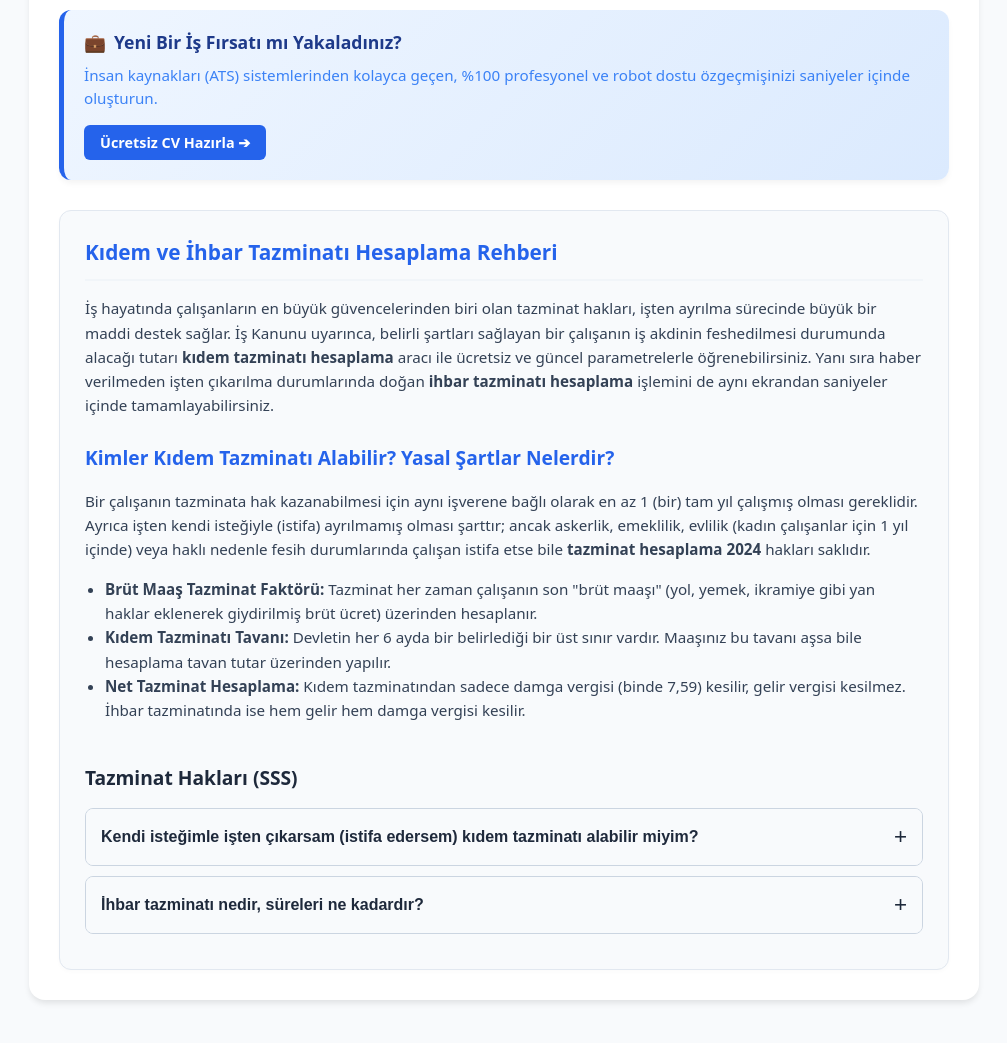
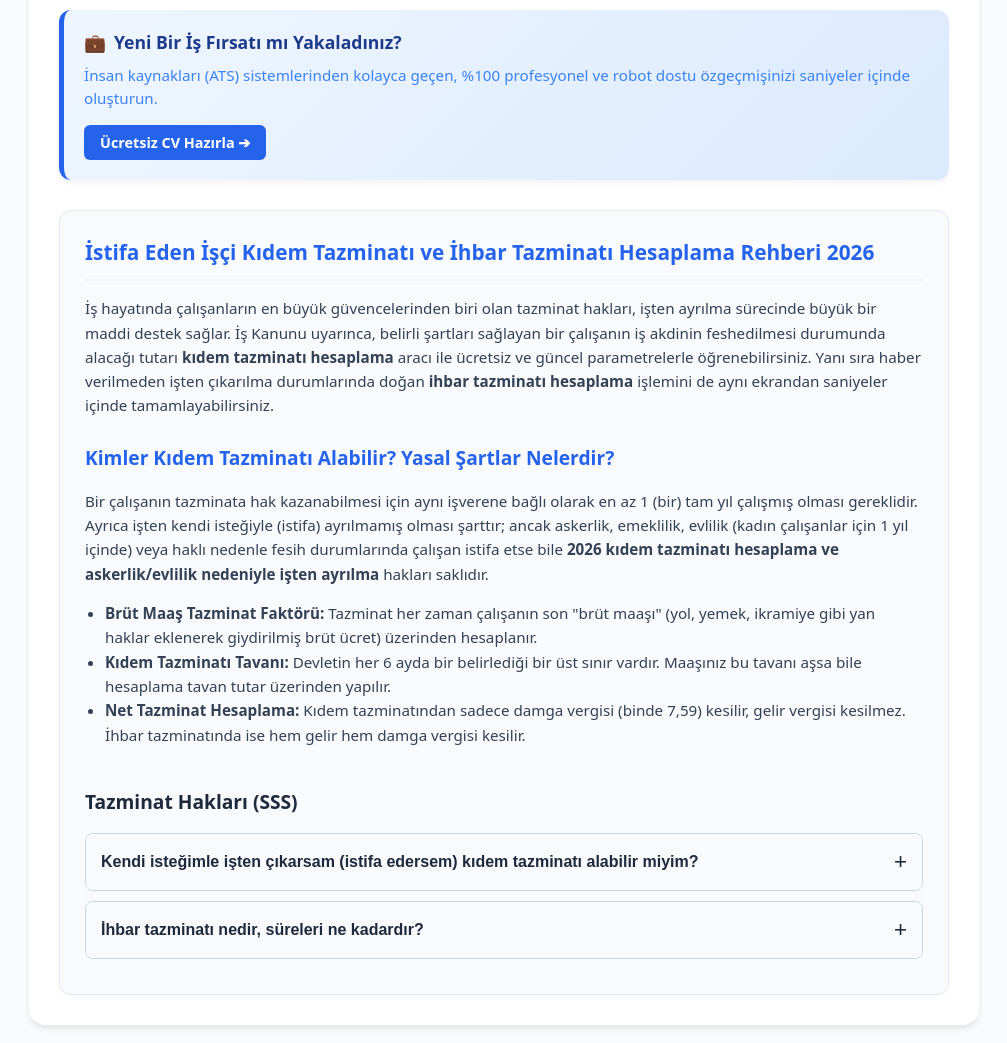
Before and after one commit to cempolat172-arch/pratikhesaplar, a FastAPI app: page /kidem-tazminati-hesaplama in a window 1280 px wide. Shown: the part 842-1885 px from the top of the page, without its empty margins (136-1143 px from the left). Run offline with FastAPI, Linux system fonts and the light colour scheme; data that the repository does not hold is empty.

Commit message:
SEO: Anahtar Kelime Haritasindaki tum Altin Firsat (Long-Tail) kelimeler sayfalara ve meta basliklara uygulandi.

```diff
--- a/main.py
+++ b/main.py
@@ -30,8 +30,8 @@ async def kredi(request: Request, tutar: str = "", vade: str = ""):
         title = f"{tutar} TL {vade} Ay Kredi Hesaplama {year} | Pratik Hesaplar"
         desc = f"{year} yılı güncel faiz oranlarıyla {tutar} TL tutarındaki kredinin {vade} ay vadeli taksit ve geri ödeme tablosunu anında hesaplayın."
     else:
-        title = f"Kredi Hesaplama Aracı {year} | İhtiyaç, Taşıt ve Konut Kredisi - Pratik Hesaplar"
-        desc = f"{year} yılı güncel faiz oranlarıyla hızlı kredi hesaplama yapın. İstediğiniz vade oranlarına göre aylık taksit miktarını ve toplam geri ödeme tutarını anında öğrenin."
+        title = f"İhtiyaç Kredisi Erken Kapama İndirimi & Taksit Hesaplama {year} | Pratik Hesaplar"
+        desc = f"{year} güncel banka faizleriyle ihtiyaç, konut ve taşıt kredisi taksit hesaplama. Erken kapama faiz indirimi ve toplam maliyet tablosu."
 
     return templates.TemplateResponse(
         request=request,
@@ -51,8 +51,8 @@ async def kdv(request: Request):
         request=request,
         name="kdv.html",
         context={
-            "title": "KDV Hesaplama 2026 | KDV Dahil ve Hariç Hesaplama - Pratik Hesaplar",
-            "description": "%1, %10 ve %20 güncel KDV oranları ile KDV dahil ve KDV hariç tutarları saniyeler içinde hesaplayın. Pratik ve net hesaplama aracı."
+            "title": "KDV Dahil Fiyattan Matrah Bulma (İçyüzde) & Tevkifatlı KDV Hesaplama 2026",
+            "description": "Faturada KDV dahil fiyattan vergisiz matrahı bulma (içyüzde formülü), tevkifatlı fatura hesaplama ve %1, %10, %20 güncel KDV oranları."
         }
     )
 
@@ -62,8 +62,8 @@ async def maas(request: Request):
         request=request,
         name="maas.html",
         context={
-            "title": "Maaş Hesaplama | Brütten Nete Detaylı Maaş - Pratik Hesaplar",
-            "description": "Brüt maaşınızı girin; SGK işçi payı, işsizlik sigortası, gelir ve damga vergisi kesintilerini düşerek net ele geçen maaşınızı detaylıca hesaplayın."
+            "title": "2026 Brütten Nete Asgari Ücret ve Maaş Hesaplama | SGK ve Vergi Kesintileri",
+            "description": "2026 brütten nete asgari ücret ve maaş hesaplama aracı. SGK primi, gelir vergisi dilimleri ve damga vergisi kesintileri ile net maaş tablosu."
         }
     )
 
@@ -73,8 +73,8 @@ async def kidem(request: Request):
         request=request,
         name="kidem.html",
         context={
-            "title": "Kıdem Tazminatı Hesaplama | Brüt ve Net Tazminat Hesapla - Pratik Hesaplar",
-            "description": "Çalıştığınız yıl, ay ve gün sayısına göre kıdem ve ihbar tazminatınızı anında hesaplayın. Damga vergisi kesintili net tazminat tutarınızı öğrenin."
+            "title": "İstifa Eden İşçi Kıdem Tazminatı ve İhbar Tazminatı Hesaplama 2026",
+            "description": "İstifa eden işçi kıdem tazminatı hesaplama ve askerlik, evlilik nedeniyle işten ayrılma tazminat hesaplama formülü 2026."
         }
     )
 
@@ -95,8 +95,8 @@ async def yakit(request: Request):
         request=request,
         name="yakit.html",
         context={
-            "title": "Yol ve Yakıt Hesaplama | Yakıt Tüketim Maliyeti - Pratik Hesaplar",
-            "description": "Seyahatleriniz için yol ve yakıt maliyeti hesaplama aracı. Gideceğiniz mesafe ve aracınızın tüketimine göre toplam seyahat masrafınızı hesaplayın."
+            "title": "100 Km'de Kaç Litre Yakar Hesaplama | Güncel Yol Yakıt Maliyeti 2026",
+            "description": "Aracım 100 km'de kaç litre yakar hesaplama aracı. Benzin, motorin ve LPG litre fiyatlarıyla seyahat yakıt tüketimi düşürme maliyet tablosu."
         }
     )
 
--- a/templates/cv-hazirlama.html
+++ b/templates/cv-hazirlama.html
@@ -216,7 +216,7 @@
 
 <div class="seo-content"
  style="background: #f8fafc; padding: 25px; border-radius: 12px; margin-top: 30px; border: 1px solid #e2e8f0; box-shadow: 0 2px 4px rgba(0,0,0,0.02);">
-    <h2 style="font-size: 1.3rem; margin-top: 0;">Ücretsiz Online CV Hazırlama Aracı ile Dakikalar İçinde Özgeçmiş Oluşturun</h2>
+    <h2 style="font-size: 1.3rem; margin-top: 0;">Telefondan Ücretsiz CV Hazırlama PDF ve ATS Uyumlu CV Şablonları</h2>
     <p>İş arama sürecinde kariyerinizin ilk kapısı olan özgeçmiş (CV), işe alım uzmanlarının sizi ilk gördüğü yerdir. Karmaşık programlar veya ücretli taslaklar aramakla vakit kaybetmeden, <strong>online CV hazırlama</strong> aracı sayesinde dakikalar içinde profesyonel bir özgeçmiş oluşturabilirsiniz. Herhangi bir üyelik gerektirmeyen, tamamen <strong>ücretsiz özgeçmiş oluşturucu</strong> ile bilgilerinizi girin, şık tasarımınızı hemen PDF olarak indirin.</p>
 
     <h3 style="font-size: 1.2rem; color: var(--primary); margin-top: 25px; margin-bottom: 10px;">Profesyonel Bir CV Nasıl Olmalıdır?</h3>
--- a/templates/deger-kaybi.html
+++ b/templates/deger-kaybi.html
@@ -40,8 +40,11 @@
     </div>
 
     <div style="margin-top: 40px;">
-        <h2>Araç Değer Kaybı Nedir ve Nasıl Alınır?</h2>
+        <h2>Kazalı Araç Değer Kaybı Hesaplama Tablosu 2026: %100 Kusurlu Hakları</h2>
         <p>Araç değer kaybı, bir trafik kazası sonrasında hasar gören ve onarılan aracın, ikinci el piyasasındaki satış değerinde meydana gelen düşüştür. Kusursuz veya daha az kusurlu olan taraf, kusurlu tarafın trafik sigortasından bu bedeli talep edebilir.</p>
+
+        <h3>%100 Kusurlu Araç Değer Kaybı Alır Mı?</h3>
+        <p>Karayolları Trafik Kanunu ve Yargıtay içtihatlarına göre, kazada %100 tam kusurlu bulunan taraf karşı tarafın zorunlu trafik sigortasından değer kaybı talep edemez. Ancak kusur oranı %50-%50 paylaşıldıysa oluşan değer kaybının yarısını karşı tarafın sigorta şirketinden alabilirsiniz.</p>
 
         <h3>Değer Kaybı Alma Şartları (2026)</h3>
         <ul style="line-height: 1.6; color: #475569;">
--- a/templates/kdv.html
+++ b/templates/kdv.html
@@ -12,7 +12,7 @@
 </div>
 
 <div class="seo-content" style="background: #f8fafc; padding: 25px; border-radius: 12px; margin-top: 30px; border: 1px solid #e2e8f0; box-shadow: 0 2px 4px rgba(0,0,0,0.02);">
-    <h2 style="font-size: 1.3rem; margin-top: 0;">KDV Hesaplama Rehberi: Katma Değer Vergisi Nedir?</h2>
+    <h2 style="font-size: 1.3rem; margin-top: 0;">KDV Dahil Fiyattan Matrah Bulma (İçyüzde Formülü) ve Tevkifatlı KDV Hesaplama Rehberi 2026</h2>
     <p>Ticari hayatta, alışverişlerde ve faturalandırma işlemlerinde en sık kullanılan finansal terimlerin başında <strong>KDV (Katma Değer Vergisi)</strong> gelir. Ürünün veya hizmetin üretiminden nihai tüketiciye ulaşana kadar her aşamada kat edilen değer üzerinden alınan bu vergi, hem bireyler hem de işletmeler için büyük önem taşır. Bu rehberde KDV’nin ne olduğunu, oranlarını ve pratik <strong>KDV hesaplama</strong> yöntemlerini detaylıca inceleyebilirsiniz.</p>
 
     <h3 style="font-size: 1.2rem; color: var(--primary); margin-top: 25px; margin-bottom: 10px;">Katma Değer Vergisi (KDV) Nedir?</h3>
@@ -30,7 +30,7 @@
     <p>Ticari hesaplamalarda iki farklı senaryo bulunur. Birincisi fiyata KDV eklemek, ikincisi ise KDV dahil fiyattan ana tutara (matraha) ulaşmaktır. Sitemizdeki aracı kullanarak saniyeler içinde bu işlemleri yapabilirsiniz.</p>
     <ul style="margin-top: 10px; margin-bottom: 20px; padding-left: 20px; line-height: 1.6;">
         <li><strong>KDV Hariç Fiyattan KDV Dahil Fiyata Ulaşmak:</strong> Elinizdeki net tutara vergi eklemek için oran üzerinden çarpım yapılır. Örneğin %20 KDV için tutar 1,20 ile çarpılır.<br><em>Formül: KDV Hariç Tutar x (1 + KDV Oranı) = KDV Dahil Tutar</em></li>
-        <li><strong>KDV Dahil Fiyattan KDV Hariç Fiyata Ulaşmak:</strong> Fiyatın içinde verginin yer aldığı durumlarda ana tutarı (matrahı) bulmak için bölme işlemi yapılır. Yüzde 20 KDV içeren bir rakamı hariç tutara çevirmek için 1,20'ye bölünür.<br><em>Formül: KDV Dahil Tutar / (1 + KDV Oranı) = KDV Hariç Tutar</em></li>
+        <li><strong>KDV Dahil Fiyattan Matrah Bulma (İçyüzde Formülü) ve Tevkifatlı KDV Hesaplama:</strong> Fiyatın içinde verginin yer aldığı durumlarda ana tutarı (matrahı) bulmak için bölme işlemi yapılır. Yüzde 20 KDV içeren bir rakamı hariç tutara çevirmek için 1,20'ye bölünür.<br><em>Formül: KDV Dahil Tutar / (1 + KDV Oranı) = KDV Hariç Tutar</em></li>
     </ul>
 
     <h3 style="font-size: 1.2rem; color: var(--primary); margin-top: 25px; margin-bottom: 10px;">İşletmeler İçin KDV İadesi ve Mahsubu Nedir?</h3>
--- a/templates/kidem.html
+++ b/templates/kidem.html
@@ -25,11 +25,11 @@
 
 <div class="seo-content"
  style="background: #f8fafc; padding: 25px; border-radius: 12px; margin-top: 30px; border: 1px solid #e2e8f0; box-shadow: 0 2px 4px rgba(0,0,0,0.02);">
-    <h2 style="font-size: 1.3rem; margin-top: 0;">Kıdem ve İhbar Tazminatı Hesaplama Rehberi</h2>
+    <h2 style="font-size: 1.3rem; margin-top: 0;">İstifa Eden İşçi Kıdem Tazminatı ve İhbar Tazminatı Hesaplama Rehberi 2026</h2>
     <p>İş hayatında çalışanların en büyük güvencelerinden biri olan tazminat hakları, işten ayrılma sürecinde büyük bir maddi destek sağlar. İş Kanunu uyarınca, belirli şartları sağlayan bir çalışanın iş akdinin feshedilmesi durumunda alacağı tutarı <strong>kıdem tazminatı hesaplama</strong> aracı ile ücretsiz ve güncel parametrelerle öğrenebilirsiniz. Yanı sıra haber verilmeden işten çıkarılma durumlarında doğan <strong>ihbar tazminatı hesaplama</strong> işlemini de aynı ekrandan saniyeler içinde tamamlayabilirsiniz.</p>
 
     <h3 style="font-size: 1.2rem; color: var(--primary); margin-top: 25px; margin-bottom: 10px;">Kimler Kıdem Tazminatı Alabilir? Yasal Şartlar Nelerdir?</h3>
-    <p>Bir çalışanın tazminata hak kazanabilmesi için aynı işverene bağlı olarak en az 1 (bir) tam yıl çalışmış olması gereklidir. Ayrıca işten kendi isteğiyle (istifa) ayrılmamış olması şarttır; ancak askerlik, emeklilik, evlilik (kadın çalışanlar için 1 yıl içinde) veya haklı nedenle fesih durumlarında çalışan istifa etse bile <strong>tazminat hesaplama 2024</strong> hakları saklıdır.</p>
+    <p>Bir çalışanın tazminata hak kazanabilmesi için aynı işverene bağlı olarak en az 1 (bir) tam yıl çalışmış olması gereklidir. Ayrıca işten kendi isteğiyle (istifa) ayrılmamış olması şarttır; ancak askerlik, emeklilik, evlilik (kadın çalışanlar için 1 yıl içinde) veya haklı nedenle fesih durumlarında çalışan istifa etse bile <strong>2026 kıdem tazminatı hesaplama ve askerlik/evlilik nedeniyle işten ayrılma</strong> hakları saklıdır.</p>
     <ul style="margin-top: 10px; margin-bottom: 20px; padding-left: 20px; line-height: 1.6;">
         <li><strong>Brüt Maaş Tazminat Faktörü:</strong> Tazminat her zaman çalışanın son "brüt maaşı" (yol, yemek, ikramiye gibi yan haklar eklenerek giydirilmiş brüt ücret) üzerinden hesaplanır.</li>
         <li><strong>Kıdem Tazminatı Tavanı:</strong> Devletin her 6 ayda bir belirlediği bir üst sınır vardır. Maaşınız bu tavanı aşsa bile hesaplama tavan tutar üzerinden yapılır.</li>
--- a/templates/kira-artisi.html
+++ b/templates/kira-artisi.html
@@ -39,7 +39,7 @@
 
     <!-- %100 Özgün ve SEO Uyumlu Makale Başlıyor -->
     <article style="line-height: 1.7; color: #334155;">
-        <h2 style="color: #0f172a; border-bottom: 2px solid #f1f5f9; padding-bottom: 8px;">Kira Artış Oranı Nasıl Hesaplanır? (2026 Güncel Rehberi)</h2>
+        <h2 style="color: #0f172a; border-bottom: 2px solid #f1f5f9; padding-bottom: 8px;">TÜFE 12 Aylık Ortalama Kira Hesaplama Makinesi ve 2026 Ev Sahibi Zam Sınırı</h2>
         <p>Ev sahipleri ve kiracılar arasında her yıl yenilenen kira sözleşmelerinde en çok kafa karıştıran konulardan biri <strong>kira artış oranı hesaplama</strong> işlemleridir. Hukuki olarak kiralara yapılacak maksimum zam sınırı, halk arasında <strong>TEFE TÜFE kira zammı</strong> olarak bilinse de, yasalar karşısında geçerli olan tek metrik <strong>TÜİK tarafından açıklanan TÜFE'nin 12 aylık ortalamasıdır.</strong></p>
 
         <h3 style="color: #1e293b; margin-top: 25px;">Yasal Kira Zammı Sınırı Nedir?</h3>
--- a/templates/kredi.html
+++ b/templates/kredi.html
@@ -88,7 +88,7 @@
 
 <!-- SEO ve Rehber İçerik Alanı -->
 <div class="seo-content" style="background: #f8fafc; padding: 25px; border-radius: 12px; margin-top: 30px; border: 1px solid #e2e8f0; box-shadow: 0 2px 4px rgba(0,0,0,0.02);">
-    <h2 style="font-size: 1.3rem; margin-top: 0;">Kredi Hesaplama Aracı ile Aylık Taksit ve Faiz Maliyeti Analizi</h2>
+    <h2 style="font-size: 1.3rem; margin-top: 0;">İhtiyaç Kredisi Erken Kapama İndirimi Hesaplama ve Taksit Maliyeti Analizi</h2>
     <p>Konut, taşıt veya ihtiyaç kredisi kullanmadan önce doğru bir finansal planlama yapmak, bütçenizi korumanın en önemli adımıdır. Bankaların karmaşık faiz tabloları arasında kaybolmadan, sitemizdeki <strong>kredi hesaplama</strong> aracı ile çekeceğiniz tutarın aylık ödeme planını, toplam faiz yükünü ve geri ödeme maliyetini saniyeler içinde öğrenebilirsiniz. Bankaya gitmeden önce <strong>kredi taksit hesaplama</strong> işlemini yaparak ödeme gücünüzü net bir şekilde görün.</p>
 
     <h3 style="font-size: 1.2rem; color: var(--primary); margin-top: 25px; margin-bottom: 10px;">İhtiyaç, Taşıt ve Konut Kredisi Hesaplama Nasıl Yapılır?</h3>
--- a/templates/maas.html
+++ b/templates/maas.html
@@ -25,8 +25,8 @@
 
 <div class="seo-content"
  style="background: #f8fafc; padding: 25px; border-radius: 12px; margin-top: 30px; border: 1px solid #e2e8f0; box-shadow: 0 2px 4px rgba(0,0,0,0.02);">
-    <h2 style="font-size: 1.3rem; margin-top: 0;">Brütten Nete Maaş Hesaplama ve Bordro Analizi</h2>
-    <p>İş arama sürecinde, mülakatlarda veya terfi dönemlerinde en sık karşılaşılan ikilemlerden biri <strong>brüt maaş</strong> ile <strong>net maaş</strong> arasındaki farktır. Sözleşmenizde yazan yüksek brüt rakamın, yasal kesintiler sonrasında banka hesabınıza ne kadar yansıyacağını önceden bilmek finansal planlamanız için kritiktir. Sitemizdeki güncel <strong>brütten nete maaş hesaplama</strong> aracı ile vergi dilimlerini dert etmeden, SGK ve vergi kesintilerini anında görerek elinize geçecek net rakamı ücretsiz olarak hesaplayabilirsiniz.</p>
+    <h2 style="font-size: 1.3rem; margin-top: 0;">2026 Brütten Nete Asgari Ücret ve Maaş Hesaplama Bordro Analizi</h2>
+    <p>İş arama sürecinde, mülakatlarda veya terfi dönemlerinde en sık karşılaşılan ikilemlerden biri <strong>brüt maaş</strong> ile <strong>net maaş</strong> arasındaki farktır. Sözleşmenizde yazan yüksek brüt rakamın, yasal kesintiler sonrasında banka hesabınıza ne kadar yansıyacağını önceden bilmek finansal planlamanız için kritiktir. Sitemizdeki güncel <strong>2026 brütten nete asgari ücret hesaplama ve maaş bordro</strong> aracı ile vergi dilimlerini dert etmeden, SGK ve vergi kesintilerini anında görerek elinize geçecek net rakamı ücretsiz olarak hesaplayabilirsiniz.</p>
 
     <h3 style="font-size: 1.2rem; color: var(--primary); margin-top: 25px; margin-bottom: 10px;">Brüt Maaş ve Net Maaş Arasındaki Fark Nedir?</h3>
     <p>Ücretlendirme politikalarında iki temel kavram bulunur. <strong>Brüt maaş</strong>, işverenin sizin için ödemeyi taahhüt ettiği, henüz hiçbir vergi ve primin düşülmediği toplam (ham) kazançtır. <strong>Net maaş</strong> ise, brüt tutar üzerinden devletin belirlediği tüm yasal kesintiler yapıldıktan sonra çalışanın cebine giren, harcanabilir gerçek paradır. Doğru bir <strong>net maaş hesaplama</strong> işlemi için yıl içindeki kümülatif vergi matrahının da hesaba katılması gerekir.</p>
--- a/templates/yakit.html
+++ b/templates/yakit.html
@@ -12,8 +12,11 @@
 </div>
 
 <div class="seo-content" style="background: #f8fafc; padding: 25px; border-radius: 12px; margin-top: 30px; border: 1px solid #e2e8f0; box-shadow: 0 2px 4px rgba(0,0,0,0.02);">
-    <h2 style="font-size: 1.3rem; margin-top: 0;">Araç Yakıt Tüketimi ve Yolculuk Maliyeti Hesaplama</h2>
+    <h2 style="font-size: 1.3rem; margin-top: 0;">100 Km'de Kaç Litre Yakar Hesaplama ve Yakıt Tüketimi Düşürme Yolları</h2>
     <p>Seyahate çıkmadan önce, işe gidip gelirken veya yeni bir araç satın alırken bütçenizi en çok etkileyen faktör yakıt gideridir. Güncel akaryakıt (benzin, motorin, LPG) fiyatlarının sürekli değiştiği bu dönemde, <strong>araç yakıt hesaplama</strong> aracı ile kilometrede ne kadar yaktığınızı ve toplam yol masrafınızı kuruşu kuruşuna öğrenebilirsiniz.</p>
+
+    <h3 style="font-size: 1.2rem; color: var(--primary); margin-top: 25px; margin-bottom: 10px;">Aracım 100 Km'de Kaç Litre Yakar?</h3>
+    <p>Aracınızın 100 kilometrede kaç litre yakıt tükettiğini hesaplamak için depoyu doldurup 100 km gittikten sonra tekrar depoyu doldurarak harcanan yakıtı görebilir veya fabrika ortalama tüketim değerini (L/100km) kullanabilirsiniz.</p>
 
     <h3 style="font-size: 1.2rem; color: var(--primary); margin-top: 25px; margin-bottom: 10px;">Kilometrede Ne Kadar Yakıyorum?</h3>
     <p>Araç sahiplerinin en sık sorduğu "Aracım kilometrede kaç kuruş/lira yakıyor?" sorusunun yanıtı aslında çok basittir. Aracınızın 100 kilometrede harcadığı litre miktarını ve yakıtın litre fiyatını girerek, <strong>kilometre başı yakıt tüketimi</strong> oranınızı hemen görebilirsiniz. Sitemizdeki <strong>benzin hesaplama</strong> ve <strong>lpg yakıt hesaplama</strong> modülü, şehir içi ve şehir dışı yolculuklarınızın tahmini maliyetini saniyeler içinde karşınıza çıkarır.</p>
```
